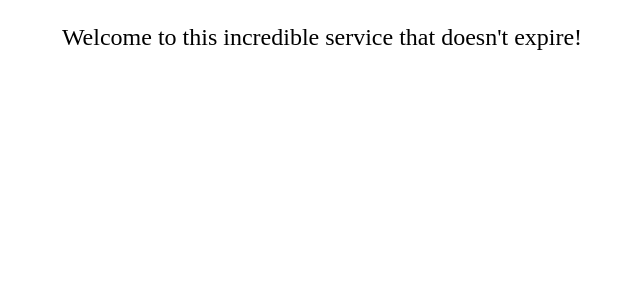
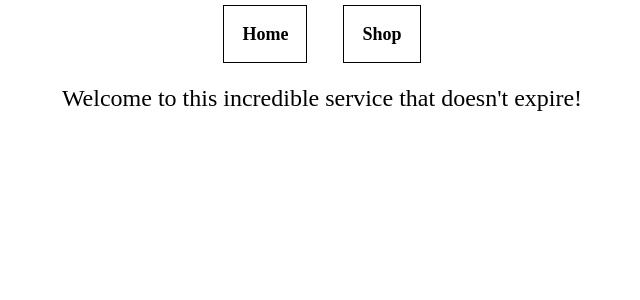
Before and after one commit to ZarathustraSama/odin-shopping-cart, a React (Vite) app: page / in a window 1280 px wide. Shown: the top 300 px of the page, without its empty margins (318-958 px from the left). Built offline with nearby package versions, Linux system fonts and the light colour scheme.

Commit message:
Added links, with simple styling

```diff
--- a/src/components/NavigationBar/NavigationBar.jsx
+++ b/src/components/NavigationBar/NavigationBar.jsx
@@ -1,7 +1,16 @@
+import { Link } from "react-router-dom";
+import ShoppingCart from "../ShoppingCart/ShoppingCart";
 import CheckoutBtn from "../CheckoutBtn/CheckoutBtn";
 
+import './NavigationBar.module.css';
+
 export default function NavigationBar() {
-  <>
-    <CheckoutBtn></CheckoutBtn>
-  </>
+  return (
+    <nav>
+      <Link to="/">Home</Link>
+      <Link to="/shop">Shop</Link>
+      <ShoppingCart></ShoppingCart>
+      <CheckoutBtn></CheckoutBtn>
+    </nav>
+  )
 }
--- a/src/components/NavigationBar/NavigationBar.module.css
+++ b/src/components/NavigationBar/NavigationBar.module.css
@@ -0,0 +1,18 @@
+a {
+  border: 1px solid black;
+  color: black;
+  font-size: large;
+  font-weight: bolder;
+  padding: 1em;
+  margin: 1em;
+  text-decoration: none;
+}
+
+a:hover {
+  background-color: gray;
+}
+
+nav {
+  padding: 1em;
+  text-align: center;
+}
```
